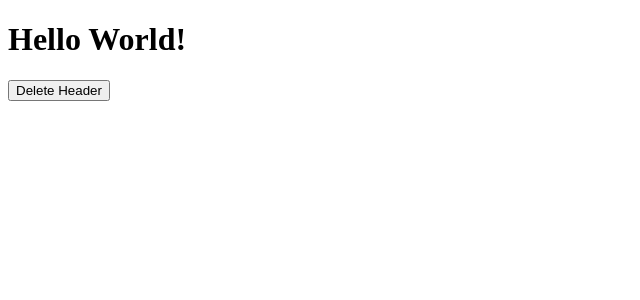
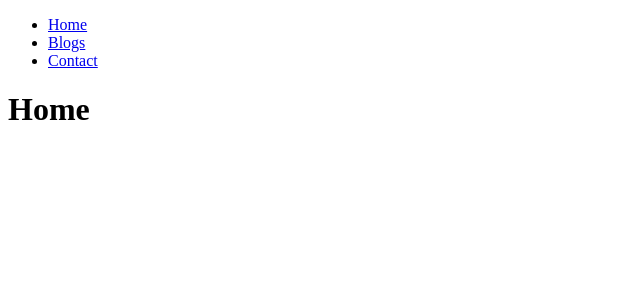
Before and after one commit to Bee-Gin-er16/React-Journey, a React (Create React App) app in the folder my-journey/: page / in a window 1280 px wide. Shown: the top 300 px of the page, without its empty margins (0-640 px from the left). Built offline with nearby package versions, Linux system fonts and the light colour scheme.

Commit message:
Memo next
still dont know what it does but it is like a navigation

```diff
--- a/my-journey/package.json
+++ b/my-journey/package.json
@@ -34,5 +34,8 @@
       "last 1 firefox version",
       "last 1 safari version"
     ]
+  },
+  "devDependencies": {
+    "react-router-dom": "^6.4.1"
   }
 }
--- a/my-journey/src/index.js
+++ b/my-journey/src/index.js
@@ -1,12 +1,15 @@
 import React from 'react';
 import ReactDOM from 'react-dom/client';
-import Car from './Car.js';
-import Container from './Container.js';
-import Header from './Header.js';
+import { BrowserRouter, Routes, Route } from "react-router-dom";
+import Layout from "./pages/Layout";
+import Home from "./pages/Home";
+import Blogs from "./pages/Blogs";
+import Contact from "./pages/Contact";
+import NoPage from "./pages/NoPage";
 
-// import './index.css';
-// import App from './App';
-// import reportWebVitals from './reportWebVitals';
+/* import './index.css';
+import App from './App';
+import reportWebVitals from './reportWebVitals'; */
 
 /* Depreciated
 ReactDOM.render(<p>Hello</p>, document.getElementById('root'));
@@ -15,6 +18,21 @@
 let text = "Goodbye";
 if (x < 10){
     text = "Hello Hans";
+}
+
+export default function App() {
+  return (
+    <BrowserRouter>
+      <Routes>
+        <Route path="/" element={<Layout />}>
+          <Route index element={<Home />} />
+          <Route path="blogs" element={<Blogs />} />
+          <Route path="contact" element={<Contact />} />
+          <Route path="*" element={<NoPage />} />
+        </Route>
+      </Routes>
+    </BrowserRouter>
+  );
 }
 
 /*
@@ -32,10 +50,12 @@
 }
 */
 
-//TODO React Props/Events
+
+//TODO React Memo
 const root = ReactDOM.createRoot(document.getElementById('root'));
 const myelement = <h1>{text}</h1>;
-root.render(myelement);
+/* root.render(myelement);
 root.render(<Car />);
 root.render(<Header favcol="blue"/>);
-root.render(<Container />);
+root.render(<Container />); */
+root.render(<App />);
--- /dev/null
+++ b/my-journey/src/pages/Blogs.js
@@ -0,0 +1,7 @@
+import React from "react";
+
+const Blogs = () => {
+    return <h1>Blog Articles</h1>;
+};
+
+export default Blogs;
--- /dev/null
+++ b/my-journey/src/pages/Contact.js
@@ -0,0 +1,7 @@
+import React from "react";
+
+const Contact = () => {
+    return <h1>Contact Me</h1>;
+};
+
+export default Contact;
--- /dev/null
+++ b/my-journey/src/pages/Home.js
@@ -0,0 +1,7 @@
+import React from "react";
+
+const Home = () => {
+    return <h1>Home</h1>;
+};
+
+export default Home;
--- /dev/null
+++ b/my-journey/src/pages/Layout.js
@@ -0,0 +1,26 @@
+import React from "react";
+import { Outlet, Link } from "react-router-dom";
+
+const Layout = () => {
+  return (
+    <>
+      <nav>
+        <ul>
+          <li>
+            <Link to="/">Home</Link>
+          </li>
+          <li>
+            <Link to="/blogs">Blogs</Link>
+          </li>
+          <li>
+            <Link to="/contact">Contact</Link>
+          </li>
+        </ul>
+      </nav>
+
+      <Outlet />
+    </>
+  )
+};
+
+export default Layout;
--- /dev/null
+++ b/my-journey/src/pages/NoPage.js
@@ -0,0 +1,7 @@
+import React from "react";
+
+const NoPage = () => {
+    return <h1>404</h1>;
+};
+
+export default NoPage;
```
Also changed, not shown: 1 other file (tests, documents, lock files or other folders).
